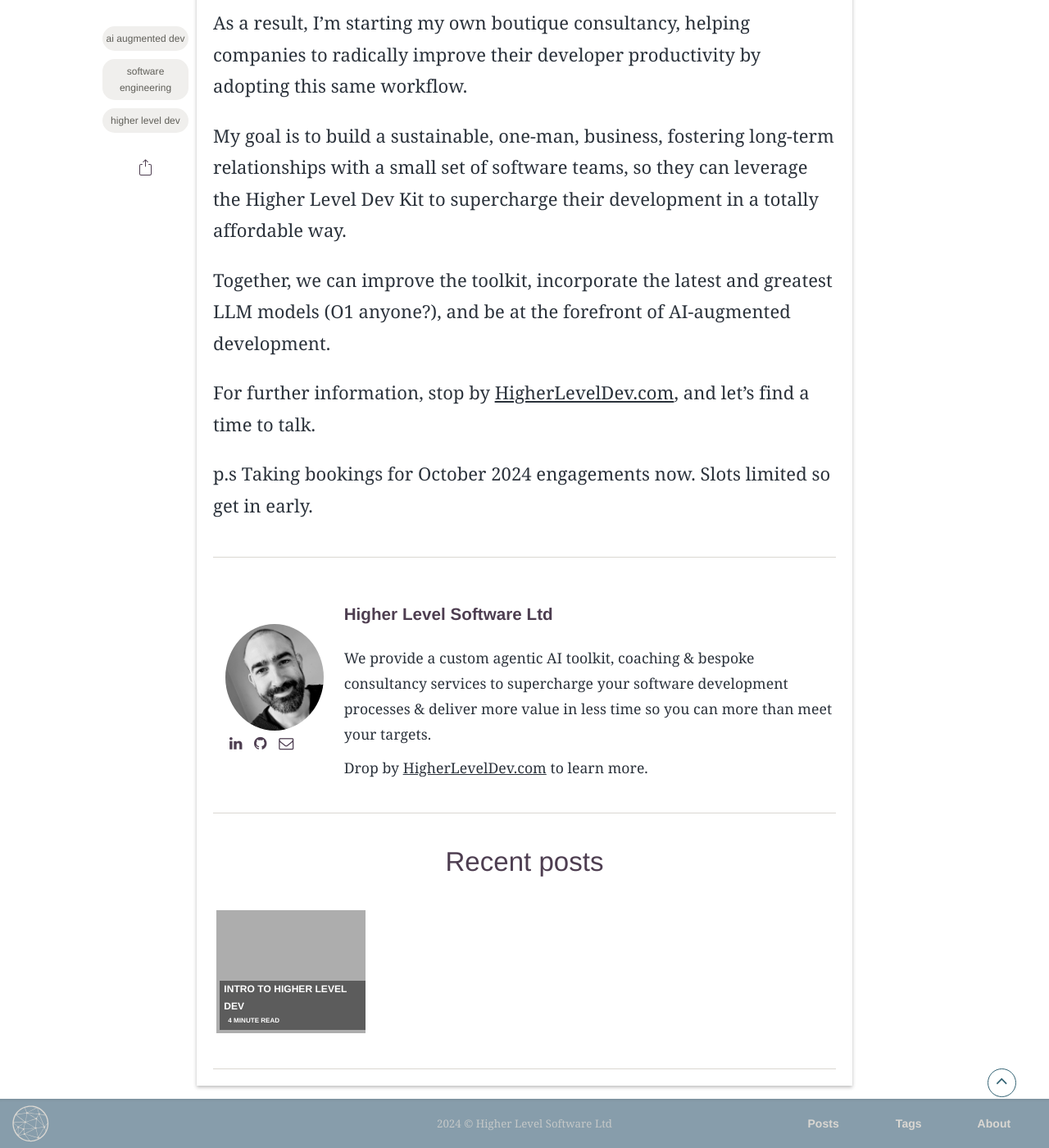
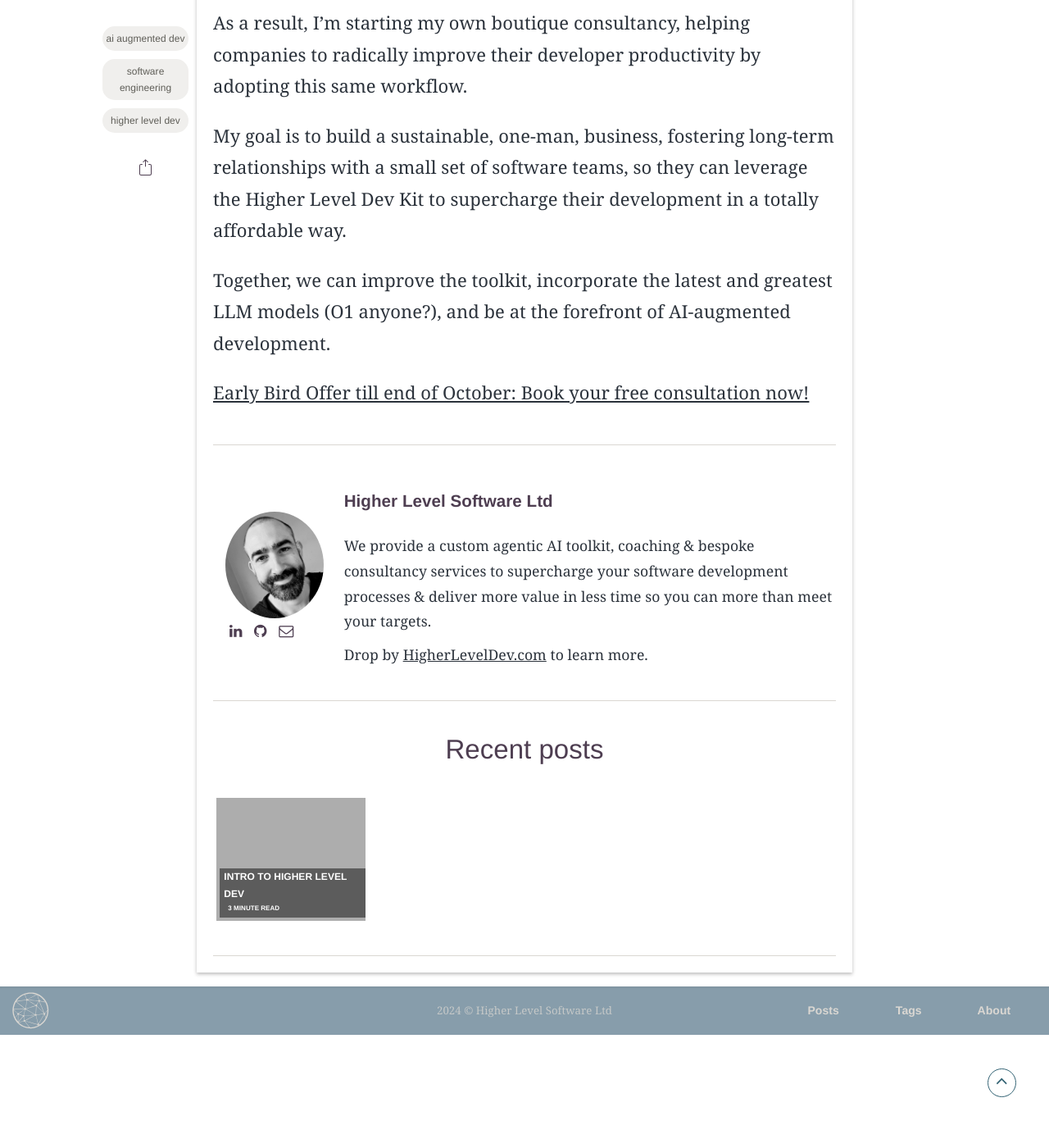
Before and after one commit to HigherLevelDev/higherleveldev.github.io, a Jekyll site: the page built from _posts/2024-09-22-Intro-to-Higher-Level-Dev.md, in a window 1280 px wide and 1400 px high, scrolled down 4342 px. Shown: the whole window at 82% size. Built offline with Jekyll 4.4.1, drawn with Linux system fonts in a browser that asks for light colours; some web fonts are replaced; after the commit the page ends 5604 px from its top, so only the background shows below that; some of the changed text lies outside the part shown; grey boxes are pictures that could not be loaded.

Commit message:
add offer

```diff
--- a/_posts/2024-09-22-Intro-to-Higher-Level-Dev.md
+++ b/_posts/2024-09-22-Intro-to-Higher-Level-Dev.md
@@ -67,6 +67,4 @@
 
 Together, we can improve the toolkit, incorporate the latest and greatest LLM models (O1 anyone?), and be at the forefront of AI-augmented development.
 
-For further information, stop by <a href="https://higherleveldev.com" target="_blank">HigherLevelDev.com</a>, and let's find a time to talk.
-
-p.s Taking bookings for October 2024 engagements now. Slots limited so get in early.
+<a href="https://www.higherleveldev.com/dyp-offer?utm_source=blog&utm_medium=linkedin&utm_campaign=intro-to-hld" target="_blank">Early Bird Offer till end of October: Book your free consultation now!</a>
```
